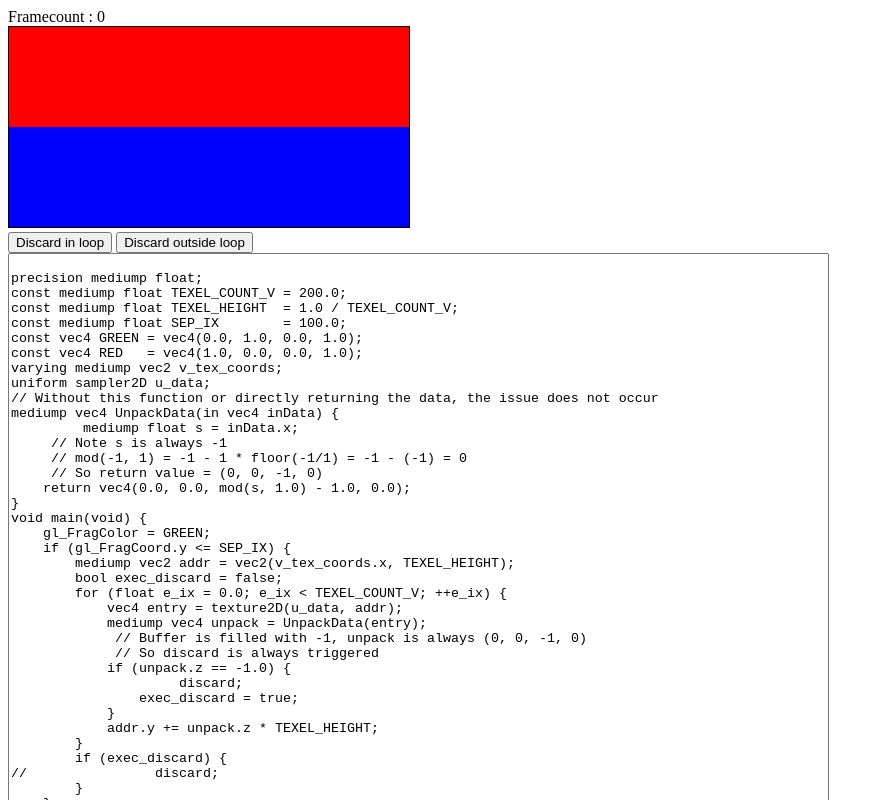
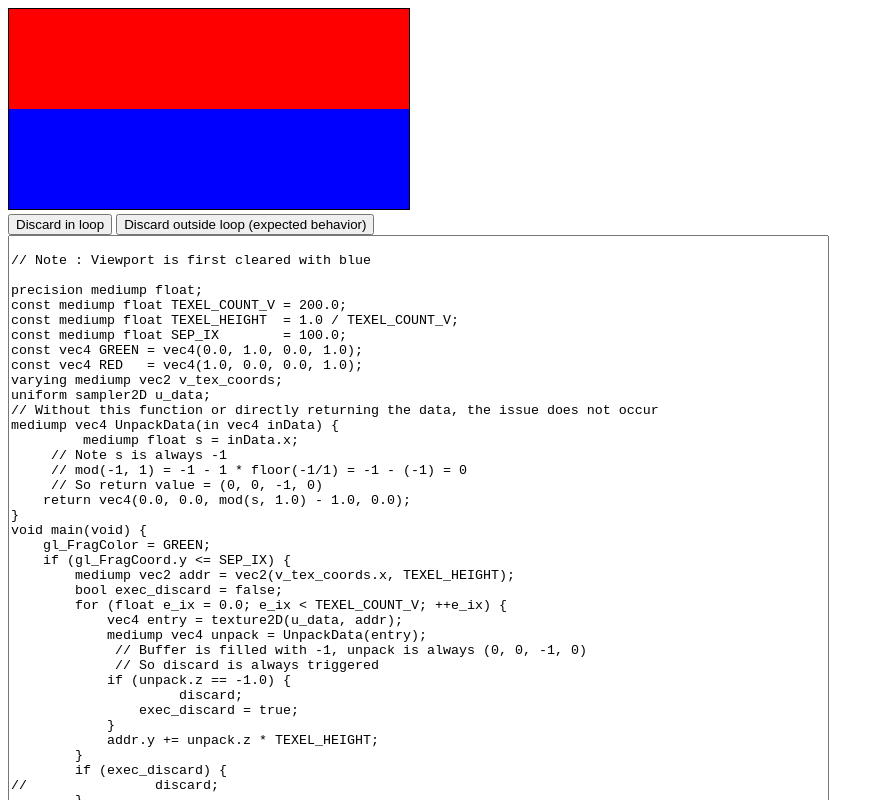
Before and after one commit to TiborsHub/WebGL-Tests, a plain HTML site: page DiscardInsideLoop.html in a window 1280 px wide. Both pictures are taken after a click on the button "Discard in loop". Shown: the top 800 px of the page, without its empty margins (0-884 px from the left). Drawn offline with Linux system fonts and the light colour scheme.

Commit message:
Merge remote-tracking branch 'origin/gh-pages' into gh-pages
Conflicts:
	GLSLAggressiveForLoopOptimization.html

```diff
--- a/DiscardInsideLoop.html
+++ b/DiscardInsideLoop.html
@@ -110,14 +110,6 @@ function InitWebGL(inCanvas, inWglAttributes) {
     	ShowMessage(NO_WEBGL_CONTEXT, inCanvas);
     	return;
     }
-
-    var instanced_arrays_ext = wgl_context.getExtension("ANGLE_instanced_arrays");
-    if (instanced_arrays_ext == null) {
-        alert("Extension ANGLE_instanced_arrays not available");
-        return;
-    }
-
-    wgl_context.mExtInstArrays = instanced_arrays_ext;
 
     var fp_texture_ext = wgl_context.getExtension("OES_texture_float");
     if (fp_texture_ext == null) {
@@ -468,6 +460,8 @@ function RunTest(inId) {
 
     // Set parameters
     var ft_source = [
+        "// Note : Viewport is first cleared with blue",
+        "",
         "precision mediump float; ",
 
 	    // Constants
@@ -575,7 +569,6 @@ function OnLoad() {
 <!-- Body of page -->
 <body onload="OnLoad()">
     <div class="Container">
-        Framecount : <label id="FrameCounter">0</label>
         <div>
             <!-- The canvas object -->
             <canvas id="ViewPort" class="view_port" width="400px" height="200px">
@@ -585,7 +578,7 @@ function OnLoad() {
 
         <div>
                 <button class="Button" onclick=RunTest(0) title="Discard in loop">Discard in loop</button>
-                <button class="Button" onclick=RunTest(1) title="Discard outside loop">Discard outside loop</button>
+                <button class="Button" onclick=RunTest(1) title="Discard outside loop">Discard outside loop (expected behavior)</button>
         </div>
 
         <div>
```
